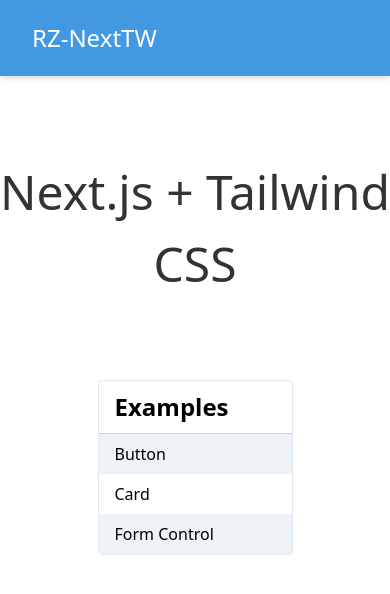
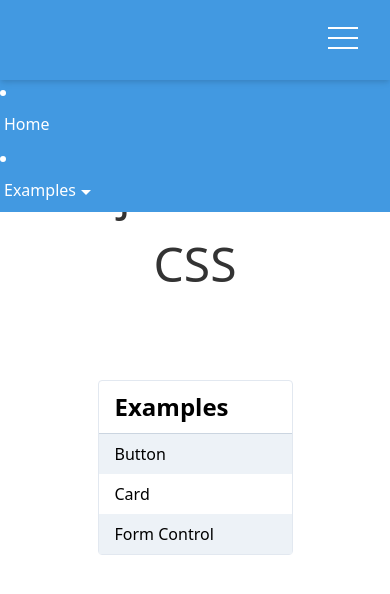
Before and after one commit to rzfury/rz-next-tailwind, a Next.js app: page / in a window 390 px wide. Shown: the top 594 px of the page. Built offline with nearby package versions, Linux system fonts and the light colour scheme.

Commit message:
WIP: responsive navbar

```diff
--- a/global.d.ts
+++ b/global.d.ts
@@ -159,6 +159,7 @@ declare namespace RazorWindProps {
       dropdown?: Dropdown[];
       href?: string;
       label: string;
+      mobile?: boolean;
     }
 
     interface Dropdown {
--- a/src/layout/navbar/nav-link.tsx
+++ b/src/layout/navbar/nav-link.tsx
@@ -3,13 +3,19 @@ import Link from 'next/link';
 import conclass from '../../utility/conclass';
 
 export default function NavLink(props: RazorWindProps.Navigation.Link) {
+  const NavItem = ({ children }) => {
+    return props.mobile
+      ? (props.dropdown ? <li className="relative">{children}</li> : <li>{children}</li>)
+      : (props.dropdown ? <div className="relative">{children}</div> : <div>{children}</div>);
+  }
+
   if (props.dropdown) {
     const [active, setActive] = React.useState(false);
     const ref = useRef(null);
 
     const dropdownCloseHandler = (event) => {
       event.button !== 0 && event.preventDefault();
-      if(event.key === 'Escape' || event.button === 0) {
+      if (event.key === 'Escape' || event.button === 0) {
         setActive(false);
         document.removeEventListener('keydown', dropdownCloseHandler);
         document.removeEventListener('click', dropdownCloseHandler);
@@ -18,7 +24,7 @@ export default function NavLink(props: RazorWindProps.Navigation.Link) {
 
     const dropdownCb = useCallback(
       () => {
-        if(active) {
+        if (active) {
           setActive(false);
           document.removeEventListener('keydown', dropdownCloseHandler);
           document.removeEventListener('click', dropdownCloseHandler);
@@ -29,7 +35,7 @@ export default function NavLink(props: RazorWindProps.Navigation.Link) {
           document.addEventListener('click', dropdownCloseHandler);
         }
       },
-    [active]);
+      [active]);
 
     const dropdownItems = props.dropdown.map(
       item => (
@@ -47,7 +53,7 @@ export default function NavLink(props: RazorWindProps.Navigation.Link) {
     }, []);
 
     return (
-      <li className="relative">
+      <NavItem>
         <a ref={ref} className="cursor-pointer flex gap-x-1 px-1 py-2 border-b-2 border-blue-500 hover:border-white" onClick={dropdownCb}>
           <span>{props.label}</span>
           <svg className="fill-current text-white mt-2" xmlns="http://www.w3.org/2000/svg" width="12" height="12" viewBox="0 0 12 12">
@@ -57,16 +63,16 @@ export default function NavLink(props: RazorWindProps.Navigation.Link) {
           </svg>
         </a>
         <div className={conclass('navbar-dropdown py-2', active ? 'visible' : 'hidden')}>{dropdownItems}</div>
-      </li>
+      </NavItem>
     );
   }
   else {
     return (
-      <li>
+      <NavItem>
         <Link href={props.href} passHref>
           <a className="flex px-1 py-2 border-b-2 border-blue-500 hover:border-white">{props.label}</a>
         </Link>
-      </li>
+      </NavItem>
     );
   }
 }
--- a/src/layout/navbar/navbar.tsx
+++ b/src/layout/navbar/navbar.tsx
@@ -1,24 +1,39 @@
-import React from 'react';
+import React, { useCallback, useState } from 'react';
 
 import NavBrand from './nav-brand';
 import NavLink from './nav-link';
+import conclass from '../../utility/conclass';
 
-class Nav extends React.Component<RazorWindProps.Navigation.Nav, any> {
-  render() {
+function Nav(props: RazorWindProps.Navigation.Nav) {
+  const [collapsed, setCollapsed] = useState(false);
+
   return (
     <nav className="flex gap-x-10 px-8 py-5 text-white bg-blue-500 shadow-md">
-        <NavBrand text={this.props.brand}/>
+      <NavBrand text={props.brand} />
       <ul className="desktop-navbar">
-          {this.props.links.map(link => (
+        {props.links.map(link => (
           <NavLink {...link} key={link.href} />
         ))}
       </ul>
       <div className="mobile-navbar">
-
+        <button className="toggle-collapse" onClick={() => setCollapsed(!collapsed)}>
+          <div className="toggle-bars-wrapper">
+            <div className="toggle-bar"></div>
+            <div className="toggle-bar"></div>
+            <div className="toggle-bar"></div>
+          </div>
+        </button>
+        <div className={conclass('navbar-collapse', collapsed && 'collapsed')}>
+          <div className="block pb-20 shadow-md"></div>
+          <div className="navbar-items">
+            {props.links.map(link => (
+              <NavLink {...link} key={link.href} mobile />
+            ))}
+          </div>
+        </div>
       </div>
     </nav>
-    )
-  }
+  );
 }
 
 export default Nav;
--- a/src/styles/components/layout/navbar.css
+++ b/src/styles/components/layout/navbar.css
@@ -14,7 +14,27 @@
 }
 
 .mobile-navbar {
-  @apply block;
+  @apply flex flex-grow justify-end items-center;
+}
+
+.mobile-navbar > .toggle-collapse {
+  @apply z-50 relative rounded;
+  height: 22px;
+  width: 30px;
+}
+
+.mobile-navbar > .toggle-collapse > .toggle-bars-wrapper {
+  @apply absolute inset-0 flex flex-col justify-between;
+}
+
+.mobile-navbar > .toggle-collapse > .toggle-bars-wrapper > .toggle-bar {
+  @apply block bg-white;
+  height: 2px;
+  width: 30px;
+}
+
+.navbar-collapse {
+  @apply fixed inset-0 bottom-auto bg-blue-500;
 }
 
 /* - Desktop */
```
Lines whose indentation alone changed are shown as unchanged.
